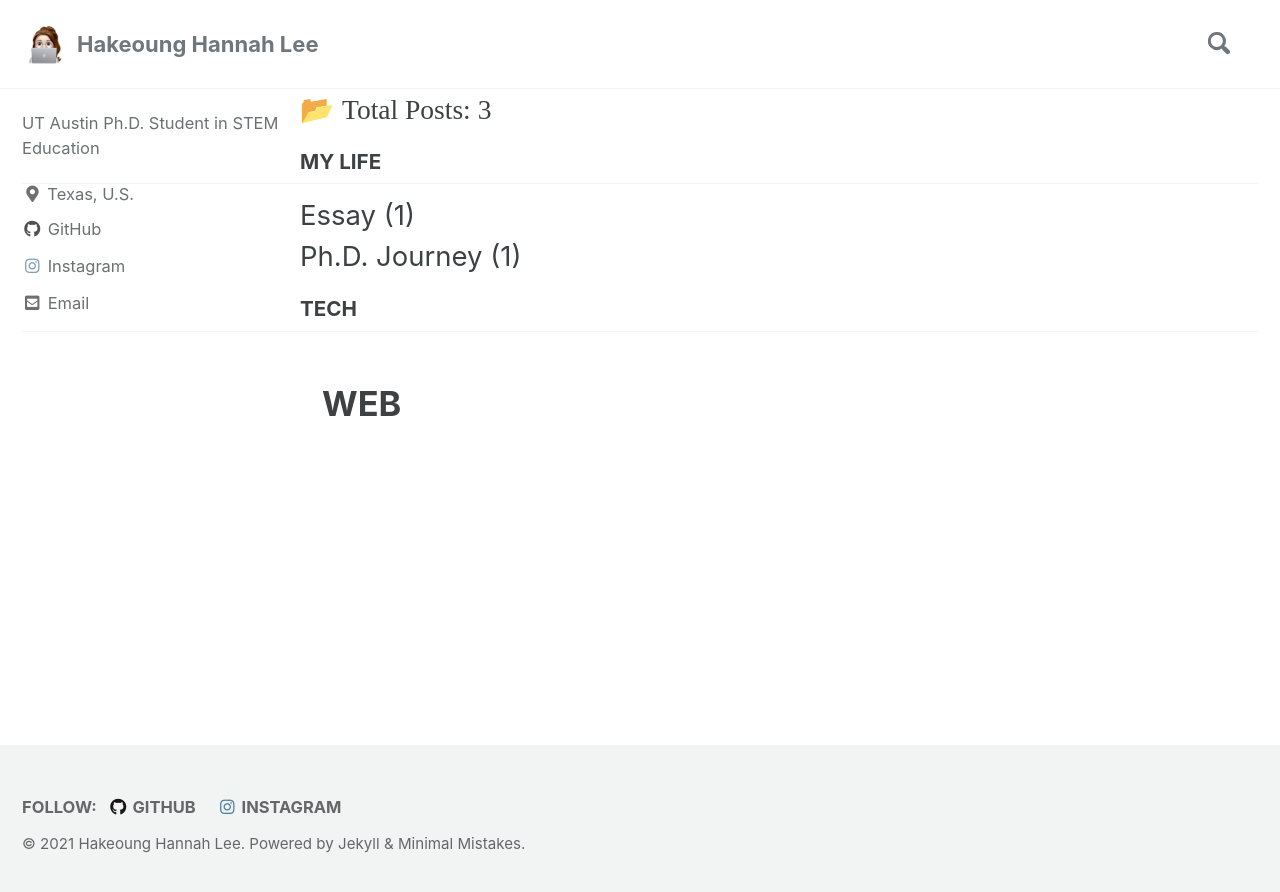
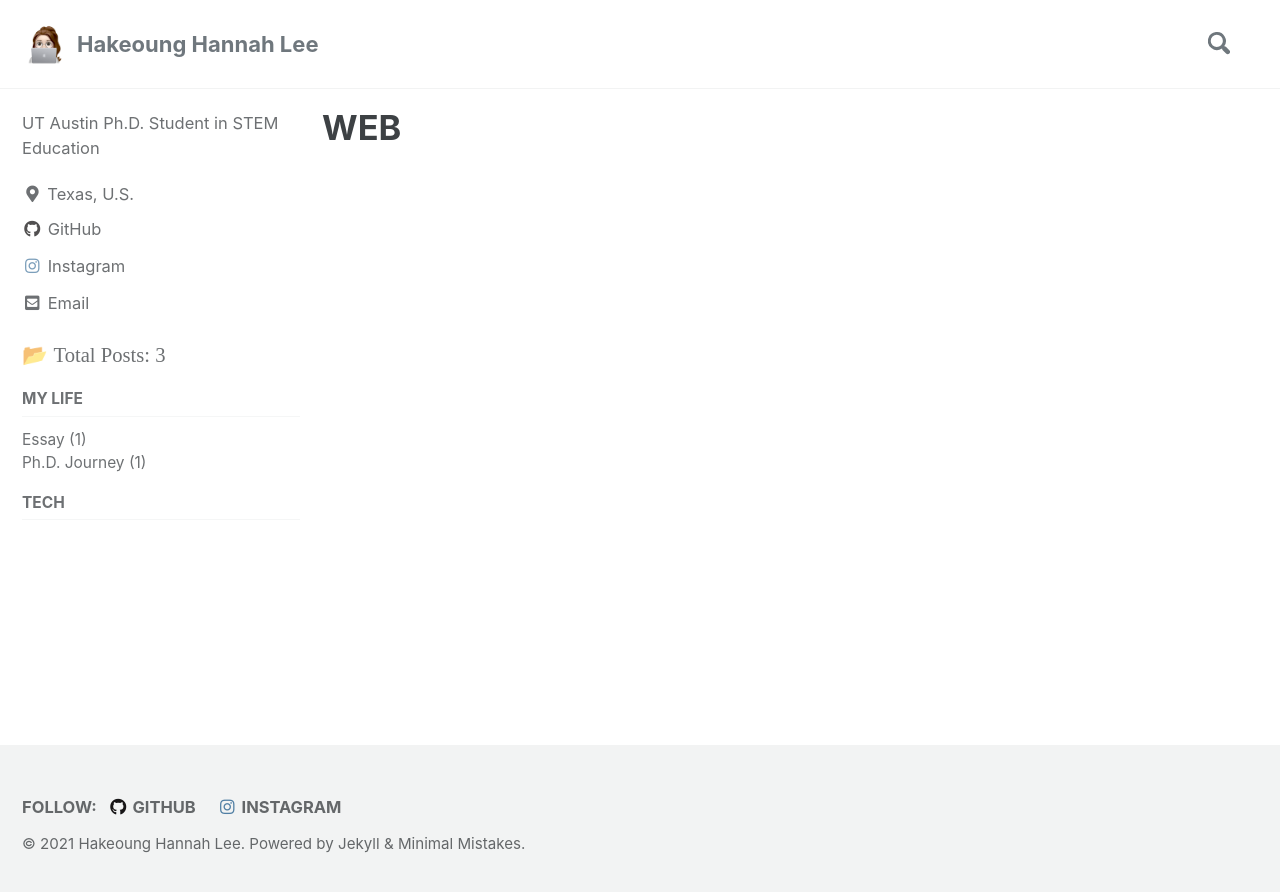
Before and after one commit to HakeoungLee/HakeoungLee.github.io, a Jekyll site: the page built from _pages/categories/category-web.md, in a window 1280 px wide. Shown: the top 892 px of the page. Built offline with Jekyll 4.4.1, drawn with Linux system fonts in a browser that asks for light colours; cached includes are drawn as plain includes.

Commit message:
Update sidebar.html

```diff
--- a/_includes/sidebar.html
+++ b/_includes/sidebar.html
@@ -15,10 +15,10 @@
       {% include nav_list nav=page.sidebar.nav %}
     {% endif %}
   {% endif %}
+
+  {% if page.sidebar_main %}
+    {% include nav_list_main %}
+  {% endif %}
+
   </div>
 {% endif %}
-
-
-{% if page.sidebar_main %}
-    {% include nav_list_main %}
-{% endif %}
```
